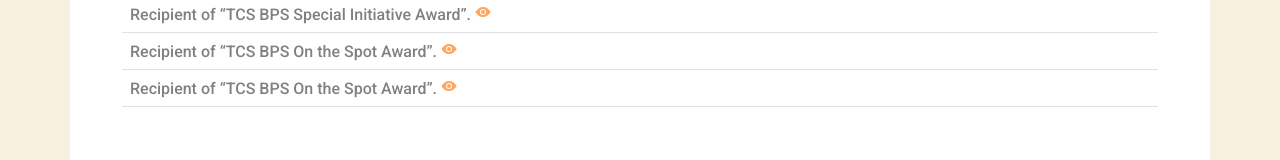
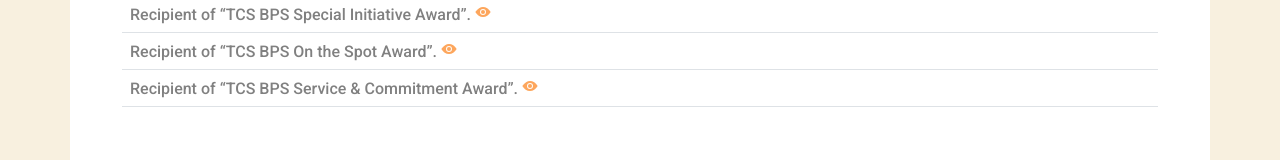
Before and after one commit to RanjitBhowmick/RanjitInfo, a plain HTML site: page index.html in a window 1280 px wide. Shown: the part 2668-2828 px from the top of the page. Drawn offline with nearby package versions, Linux system fonts and the light colour scheme.

Commit message:
Cert added

```diff
--- a/index.html
+++ b/index.html
@@ -445,7 +445,7 @@
 							</tr>
 							<tr>
 								<td>
-									Recipient of “TCS BPS On the Spot Award”.
+									Recipient of “TCS BPS Service & Commitment Award”.
 									<a href="TCS_Certificate/TCSBPS_ServiceCommitmentAward.pdf"><ion-icon name="eye" id="eye" target="_blank" ></ion-icon></a>
 								</td>
 							</tr>
```
